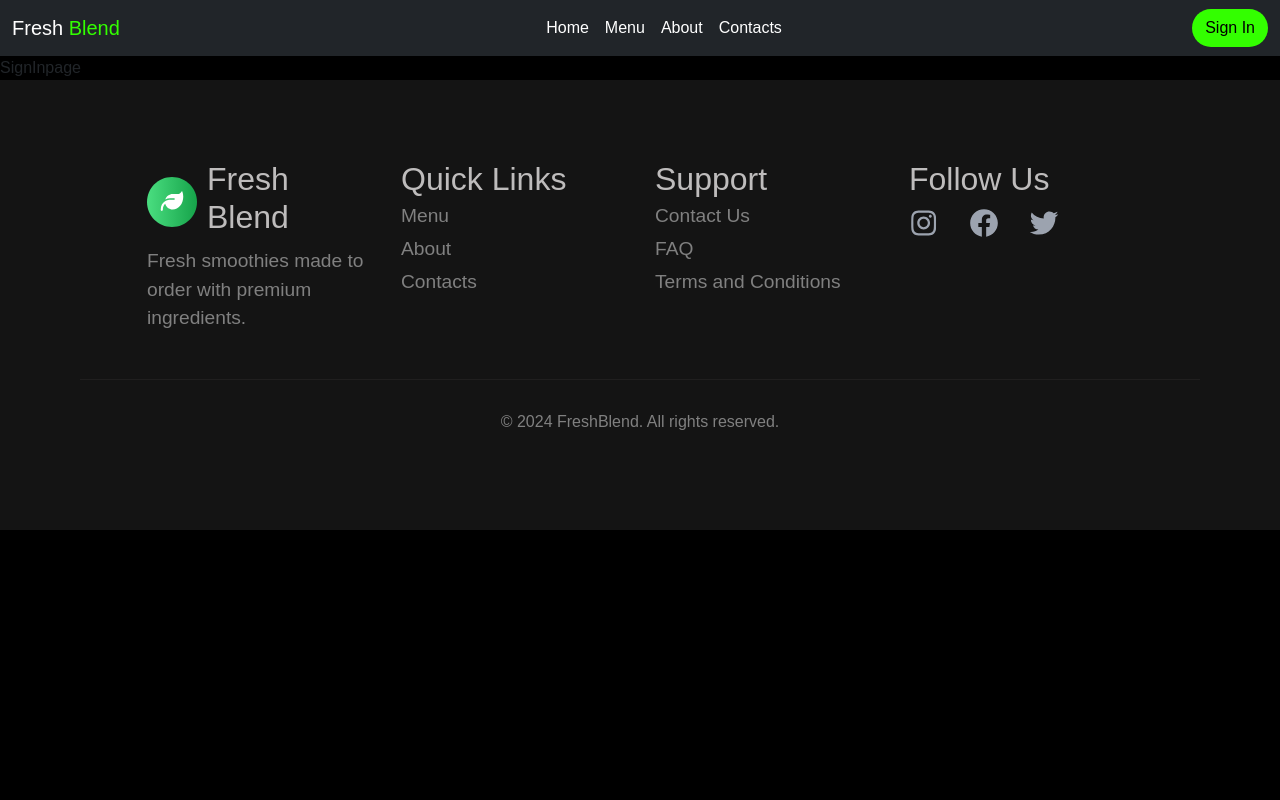
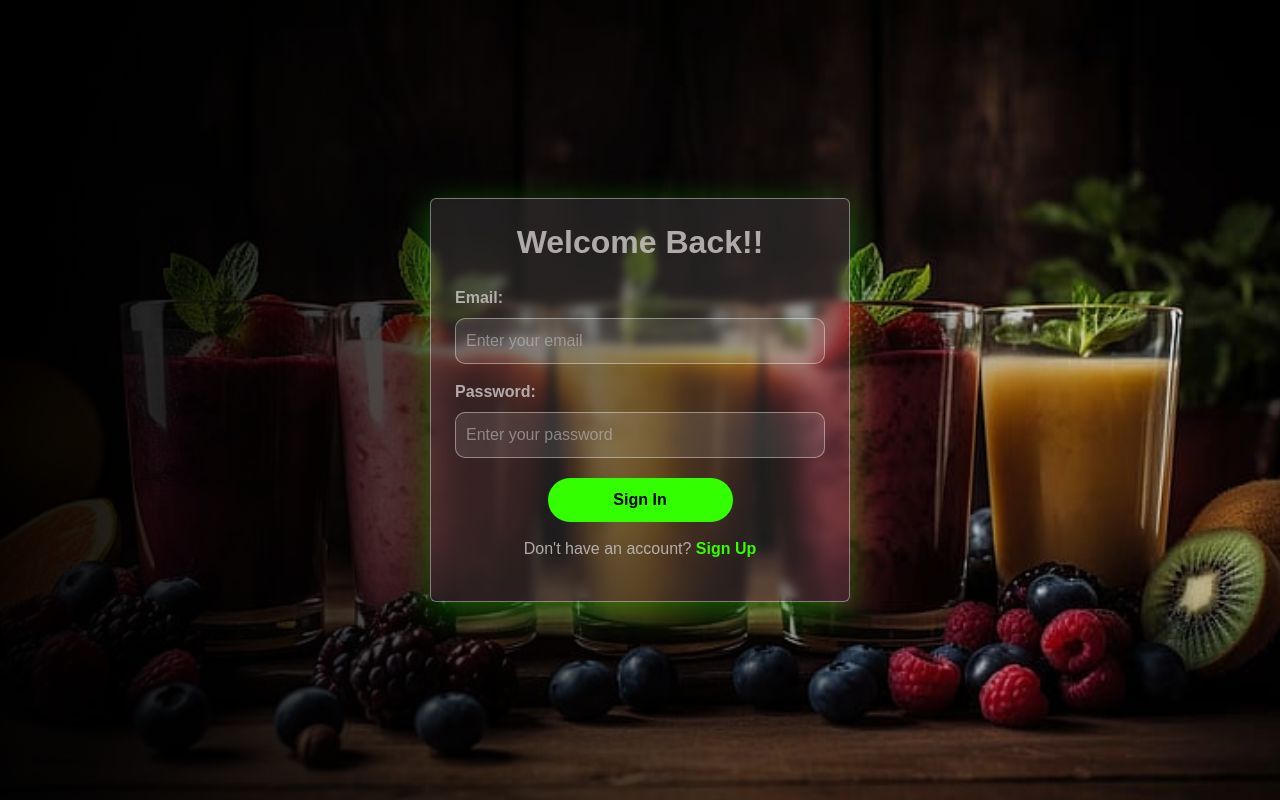
Before and after one commit to NduefunaKingsley/FreshBlend, a React (Vite) app in the folder frontend/: page /signin in a window 1280 px wide. Built offline with nearby package versions, Linux system fonts and the light colour scheme.

Commit message:
adding the signin page

```diff
--- a/frontend/src/components/log/SIgnIn.jsx
+++ b/frontend/src/components/log/SIgnIn.jsx
@@ -1,7 +1,32 @@
-import React from 'react'
+import { Link } from 'react-router-dom'
+import { Container, Form, Button } from 'react-bootstrap'
+import './log.css'
 
 export default function SIgnIn() {
   return (
-    <div>SIgnIn</div>
+    <div className='signin'>
+      <Container className="signin-container p-4 rounded">
+        <h2 className="signin-title mb-4">Welcome Back!!</h2>
+        <Form className="signin-form">
+          <Form.Group className="mb-3">
+            <Form.Label htmlFor="email">Email:</Form.Label>
+            <Form.Control type="email" id="email" placeholder="Enter your email" required />
+          </Form.Group>
+
+          <Form.Group className="mb-3">
+            <Form.Label htmlFor="password">Password:</Form.Label>
+            <Form.Control type="password" id="password" placeholder="Enter your password" required />
+          </Form.Group>
+
+          <Button type="submit" variant="success" className="signin-button w-100 mb-3">
+            Sign In
+          </Button>
+
+          <p className="signup-link text-center">
+            Don't have an account? <Link to="/signup" className='link-signup'>Sign Up</Link>
+          </p>
+        </Form>
+      </Container>
+    </div>
   )
 }
--- a/frontend/src/components/log/log.css
+++ b/frontend/src/components/log/log.css
@@ -0,0 +1,100 @@
+.signin {
+    display: flex;
+    justify-content: center;
+    align-items: center;
+    height: 100vh;
+    background-image: linear-gradient(to right, #000000ee, #0000008c, #c5c3c300), url('./assets/images/logbackground.jpg');
+    background-size: cover;
+    background-position: center;
+}
+
+.signin-container {
+    background: rgba(255, 255, 255, 0.1) !important;
+    padding: 40px !important;
+    border-radius: 30px !important;
+    box-shadow: 0 8px 32px 0 rgba(34, 241, 7, 0.37) !important;
+    backdrop-filter: blur(5px);
+    -webkit-backdrop-filter: blur(5px);
+    border: 1px solid rgba(255, 255, 255, 0.397) !important;
+    text-align: center;
+    color: rgba(194, 189, 189, 0.89);
+    width: 100% !important;
+    max-width: 420px !important;
+}
+
+.signin-container h2 {
+    font-weight: bold;
+    color: rgba(194, 189, 189, 0.89);
+}
+
+/* Bootstrap Form Control Styling */
+.signin-container .form-control {
+    background: rgba(255, 255, 255, 0.1) !important;
+    border: 1px solid rgba(255, 255, 255, 0.397) !important;
+    color: rgba(194, 189, 189, 0.89) !important;
+    border-radius: 10px;
+    padding: 10px;
+    font-size: 16px;
+    transition: all 0.3s ease;
+}
+
+.signin-container .form-control:focus {
+    background: rgba(255, 255, 255, 0.1) !important;
+    border: 1px solid rgba(255, 255, 255, 0.397) !important;
+    color: rgba(194, 189, 189, 0.89) !important;
+    box-shadow: 0 8px 32px 0 rgba(34, 241, 7, 0.37) !important;
+    outline: none !important;
+}
+
+.signin-container .form-control::placeholder {
+    color: rgba(194, 189, 189, 0.6);
+}
+
+/* Bootstrap Form Label Styling */
+.signin-container .form-label {
+    color: rgba(194, 189, 189, 0.89);
+    font-weight: 600;
+    margin-bottom: 8px;
+    text-align: left;
+}
+
+.signin-form {
+    text-align: left;
+}
+
+/* Bootstrap Button Styling */
+.signin-container .btn {
+    width: 50% !important;
+    padding: 10px;
+    font-weight: bold;
+    cursor: pointer;
+    border: none;
+    border-radius: 30px;
+    background-color: #33ff00 !important;
+    color: #000 !important;
+    transition: all 0.5s ease-in-out;
+    margin: 20px auto 0 !important;
+    display: block !important;
+}
+
+.signin-container .btn:hover {
+    transform: translateY(-5px);
+    background-color: black !important;
+    color: #33ff00 !important;
+    box-shadow: 0 0 15px #33ff00;
+}
+
+.signin-container a {
+    color: #33ff00;
+    text-decoration: none;
+    font-weight: bold;
+}
+
+.signin-container a:hover {
+    text-decoration: underline;
+}
+
+.signup-link {
+    color: rgba(194, 189, 189, 0.89);
+    margin-top: 15px;
+}
--- a/frontend/src/pages/SignInpage.jsx
+++ b/frontend/src/pages/SignInpage.jsx
@@ -1,7 +1,9 @@
-import React from 'react'
+import SignIn from '../components/log/SIgnIn.jsx';
 
 export default function SignInpage() {
   return (
-    <div>SignInpage</div>
+    <div>
+      <SignIn />
+    </div>
   )
 }
--- a/frontend/src/router/AppRouter.jsx
+++ b/frontend/src/router/AppRouter.jsx
@@ -1,4 +1,4 @@
-import { BrowserRouter as Router, Routes, Route } from 'react-router-dom'
+import { BrowserRouter as Router, Routes, Route, useLocation } from 'react-router-dom'
 import NavScrollExample from '../Navbar'
 import Homepage from '../pages/Homepage'
 import Menupage from '../pages/Menupage'
@@ -9,12 +9,13 @@ import SignInpage from '../pages/SignInpage'
 import SignUppage from '../pages/SignUppage'
 import Footer from '../Footer'
 
+function AppContent() {
+  const location = useLocation();
+  const hideNavFooter = location.pathname === '/signin' || location.pathname === '/signup';
 
-export default function AppRouter() {
   return (
-    <div>
-        <Router>
-            <NavScrollExample />
+    <>
+      {!hideNavFooter && <NavScrollExample />}
       <Routes>
         <Route path='/' element={<Homepage />}/>
         <Route path='/menu' element={<Menupage />}/>
@@ -24,8 +25,15 @@ export default function AppRouter() {
         <Route path='/signin' element={<SignInpage />}/>
         <Route path='/signup' element={<SignUppage />}/>
       </Routes>
-            <Footer />
+      {!hideNavFooter && <Footer />}
+    </>
+  );
+}
+
+export default function AppRouter() {
+  return (
+    <Router>
+      <AppContent />
     </Router>
-    </div>
   )
 }
```
Also changed, not shown: frontend/src/components/log/assets/images/logbackground.jpg (added), frontend/src/components/log/assets/images/logbackground2.jpeg (added). Lines whose indentation alone changed are shown as unchanged.
